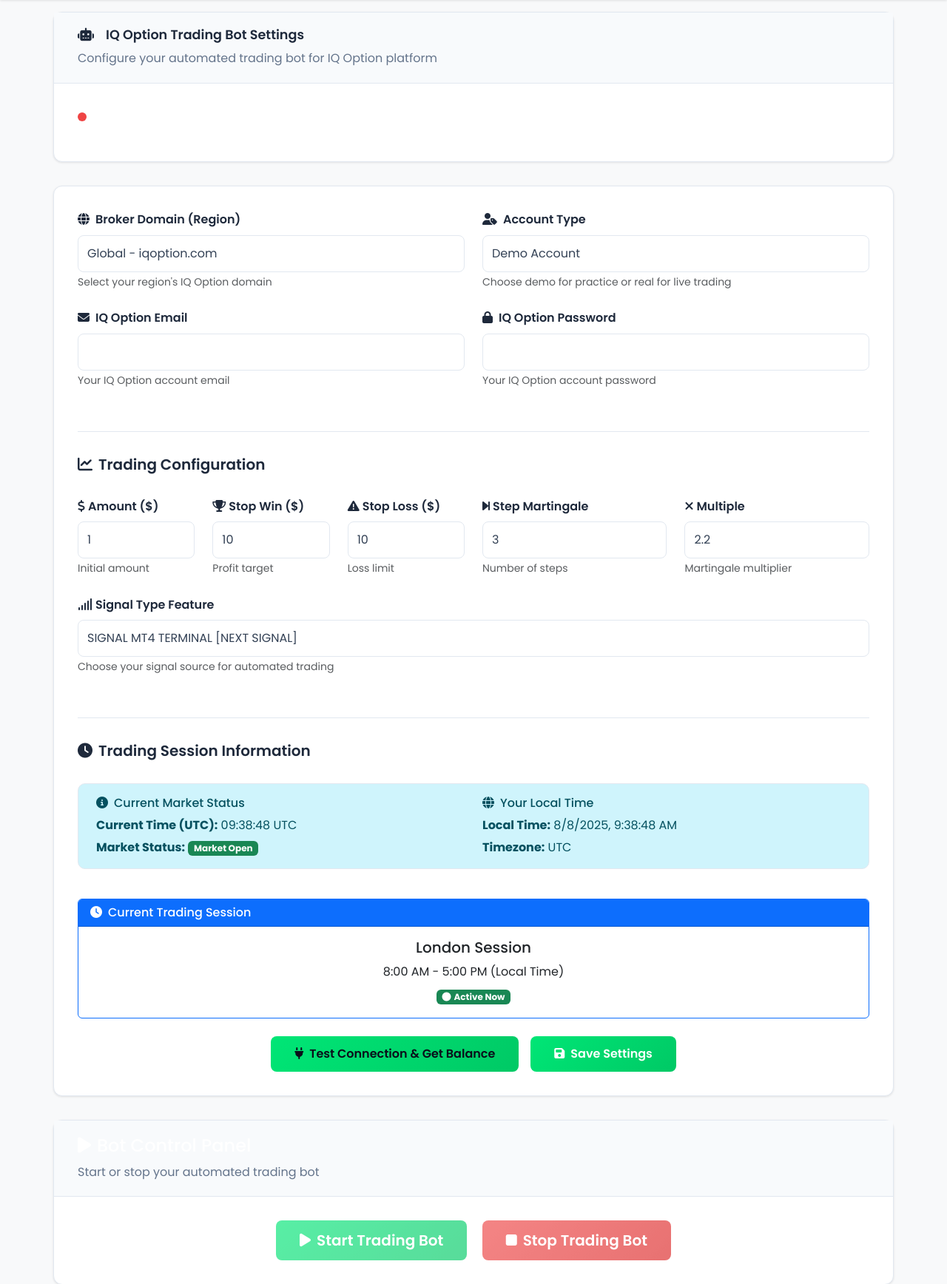
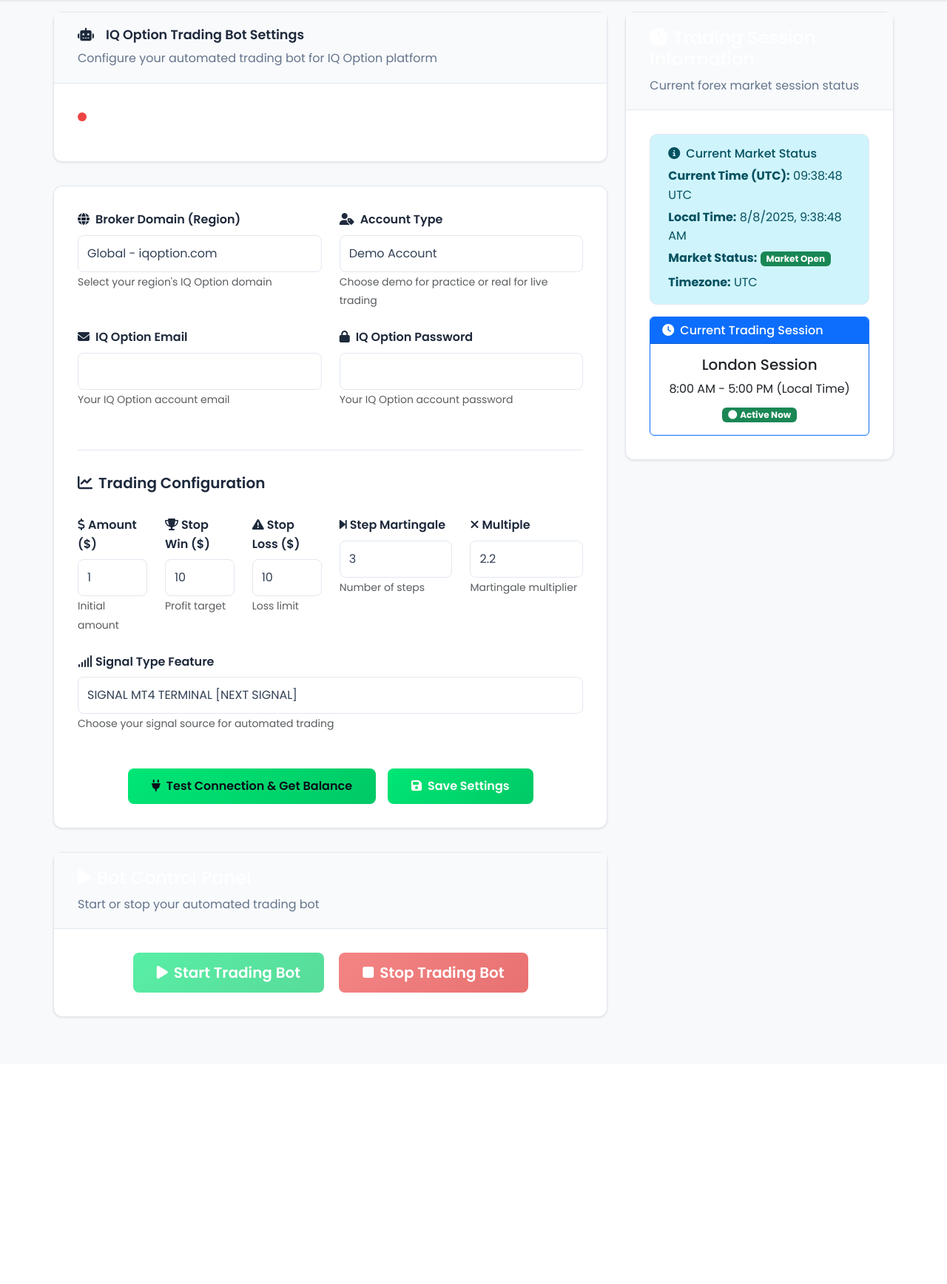
Before and after one commit to rahmangunawans/TradeForce, a Flask app: page /bot-settings in a window 1280 px wide. Shown: the part 70-1806 px from the top of the page at 74% size. After the commit the page ends 1447 px from the top, so only its background shows below. Run offline with Flask 3, Linux system fonts and the light colour scheme; the visitor is signed in with stand-in values (Sample User, id 1); data that the repository does not hold is empty.

Commit message:
Rearrange trading bot settings and session information on the page
Adjust layout in bot_settings.html to place trading session details to the right of the bot settings.

Replit-Commit-Author: Agent
Replit-Commit-Session-Id: 97945afc-ba7f-40f0-b34e-30324960e658
Replit-Commit-Checkpoint-Type: full_checkpoint
Replit-Commit-Screenshot-Url: https://storage.googleapis.com/screenshot-production-us-central1/50ba718b-04c4-46f0-8f96-cc591e28419f/97945afc-ba7f-40f0-b34e-30324960e658/Ca7JXU4

```diff
--- a/templates/bot_settings.html
+++ b/templates/bot_settings.html
@@ -270,6 +270,9 @@
 
     <div class="bot-settings-container">
 
+        <div class="row">
+            <!-- Left Column: Bot Settings -->
+            <div class="col-md-8">
                 <!-- Page Header -->
                 <div class="settings-card">
                     <div class="settings-header">
@@ -454,53 +457,6 @@
                     </div>
                 </div>
 
-                <!-- Trading Session Information -->
-                <div class="section-divider">
-                    <h5><i class="fas fa-clock me-2"></i>Trading Session Information</h5>
-                </div>
-
-                <!-- Current Market Status -->
-                <div class="row mb-4">
-                    <div class="col-md-12">
-                        <div class="alert alert-info alert-custom">
-                            <div class="row">
-                                <div class="col-md-6">
-                                    <h6><i class="fas fa-info-circle me-2"></i>Current Market Status</h6>
-                                    <p class="mb-1"><strong>Current Time (UTC):</strong> <span id="currentTime">Loading...</span></p>
-                                    <p class="mb-0"><strong>Market Status:</strong> <span id="marketStatus" class="badge bg-success">Market Open</span></p>
-                                </div>
-                                <div class="col-md-6">
-                                    <h6><i class="fas fa-globe me-2"></i>Your Local Time</h6>
-                                    <p class="mb-1"><strong>Local Time:</strong> <span id="localTime">Loading...</span></p>
-                                    <p class="mb-0"><strong>Timezone:</strong> <span id="userTimezone">Loading...</span></p>
-                                </div>
-                            </div>
-                        </div>
-                    </div>
-                </div>
-
-                <!-- Current Trading Session -->
-                <div class="row">
-                    <div class="col-md-12">
-                        <div class="card border-primary">
-                            <div class="card-header bg-primary text-white">
-                                <h6 class="mb-0"><i class="fas fa-clock me-2"></i>Current Trading Session</h6>
-                            </div>
-                            <div class="card-body text-center">
-                                <div id="currentSession">
-                                    <h5 class="mb-2" id="activeSessionName">Loading...</h5>
-                                    <p class="mb-2" id="activeSessionTime">Checking current session...</p>
-                                    <div class="session-status" id="activeSessionStatus">
-                                        <span class="badge bg-secondary">Calculating...</span>
-                                    </div>
-                                </div>
-                            </div>
-                        </div>
-                    </div>
-                </div>
-
-
-
                 <!-- Action Buttons -->
                 <div class="d-flex gap-3 justify-content-center mt-4">
                     <button type="button" class="btn btn-primary" id="testConnectionBtn">
@@ -534,6 +490,43 @@
                     <h6><i class="fas fa-info-circle me-2"></i>Bot Status</h6>
                     <div id="botStatusContent">
                         <!-- Bot status will be loaded here -->
+                    </div>
+                </div>
+            </div>
+        </div>
+            </div>
+
+            <!-- Right Column: Trading Session Information -->
+            <div class="col-md-4">
+                <div class="settings-card">
+                    <div class="settings-header">
+                        <h4><i class="fas fa-clock me-2"></i>Trading Session Information</h4>
+                        <p>Current forex market session status</p>
+                    </div>
+
+                    <!-- Current Market Status -->
+                    <div class="alert alert-info alert-custom mb-3">
+                        <h6><i class="fas fa-info-circle me-2"></i>Current Market Status</h6>
+                        <p class="mb-1"><strong>Current Time (UTC):</strong> <span id="currentTime">Loading...</span></p>
+                        <p class="mb-1"><strong>Local Time:</strong> <span id="localTime">Loading...</span></p>
+                        <p class="mb-0"><strong>Market Status:</strong> <span id="marketStatus" class="badge bg-success">Market Open</span></p>
+                        <p class="mb-0 mt-2"><strong>Timezone:</strong> <span id="userTimezone">Loading...</span></p>
+                    </div>
+
+                    <!-- Current Trading Session -->
+                    <div class="card border-primary">
+                        <div class="card-header bg-primary text-white">
+                            <h6 class="mb-0"><i class="fas fa-clock me-2"></i>Current Trading Session</h6>
+                        </div>
+                        <div class="card-body text-center">
+                            <div id="currentSession">
+                                <h5 class="mb-2" id="activeSessionName">Loading...</h5>
+                                <p class="mb-2" id="activeSessionTime">Checking current session...</p>
+                                <div class="session-status" id="activeSessionStatus">
+                                    <span class="badge bg-secondary">Calculating...</span>
+                                </div>
+                            </div>
+                        </div>
                     </div>
                 </div>
             </div>
```
Lines whose indentation alone changed are shown as unchanged.
